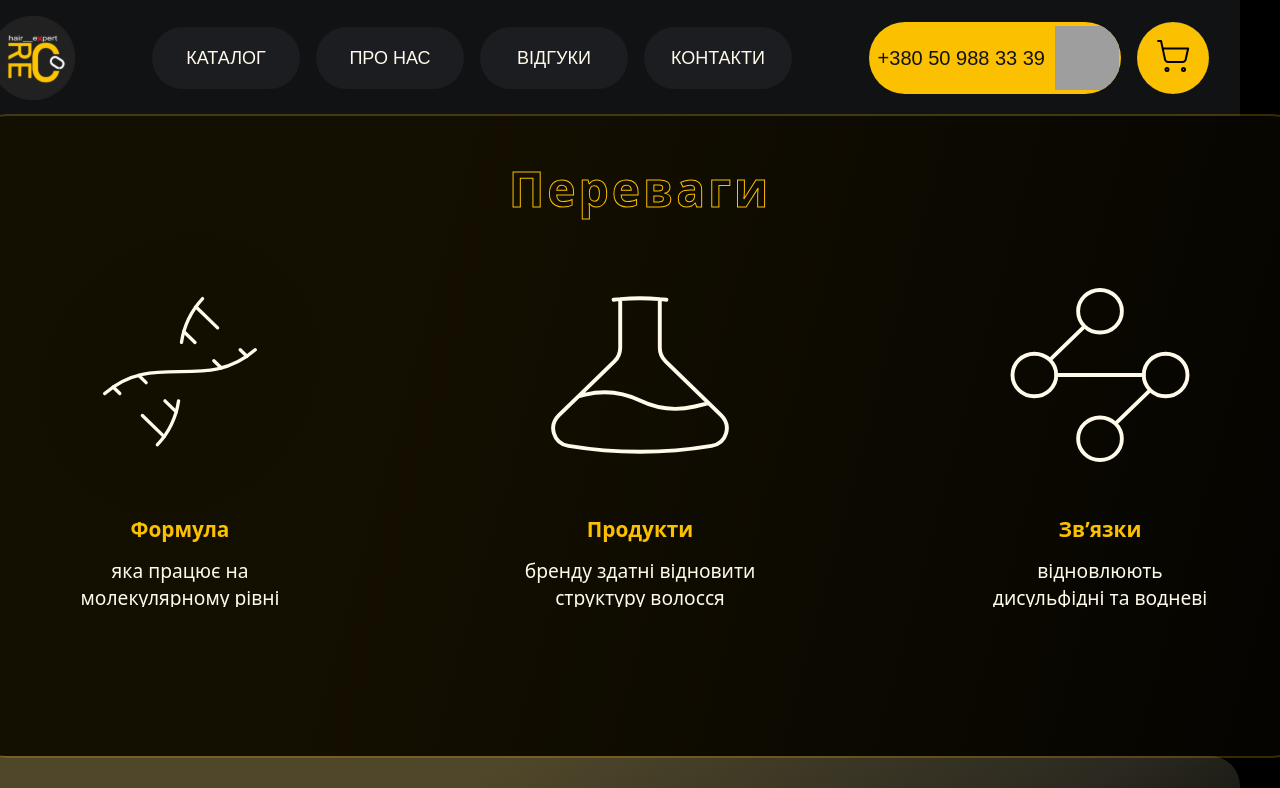
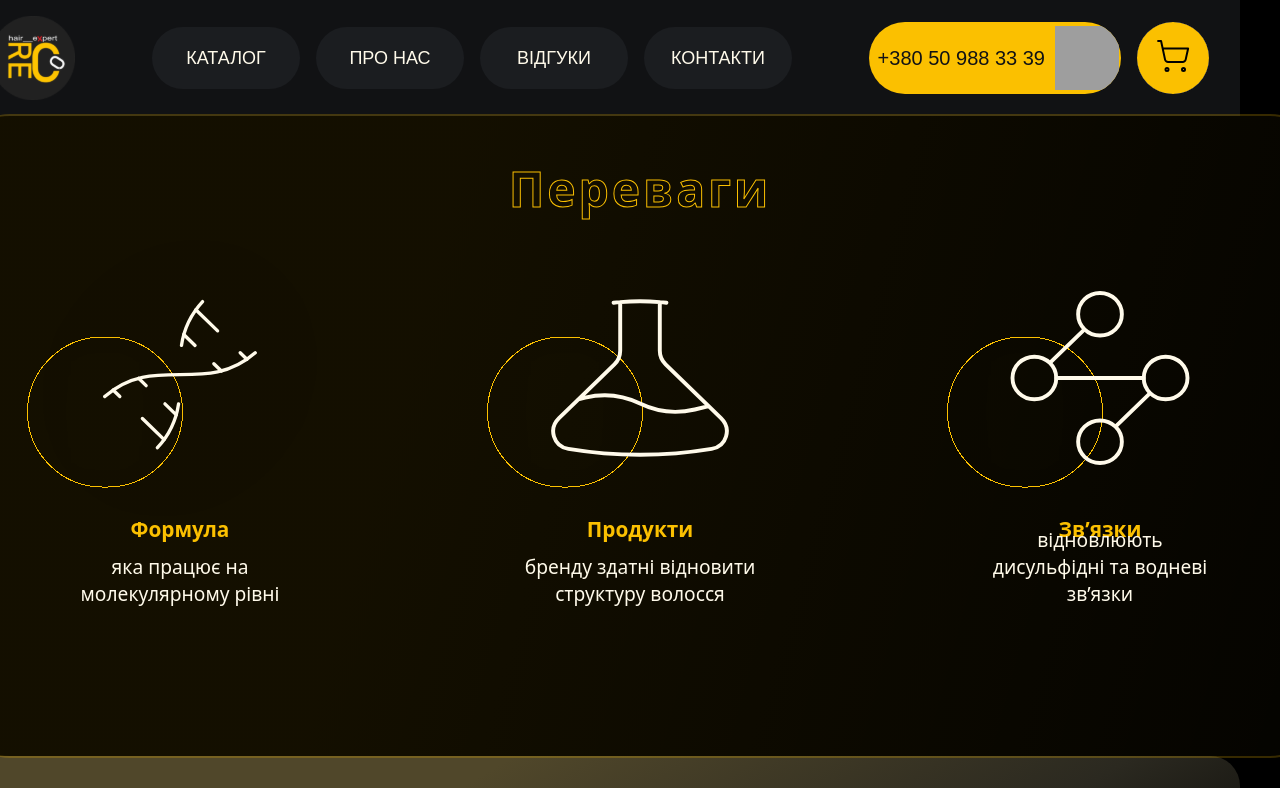
Before and after one commit to roman-sosnovskyi/reco, a React (Vite) app: page / in a window 1280 px wide. Shown: the top 788 px of the page. Built offline with nearby package versions, Linux system fonts and the light colour scheme; grey boxes are pictures that could not be loaded.

Commit message:
style: added circle

```diff
--- a/package.json
+++ b/package.json
@@ -11,7 +11,7 @@
     "lint": "eslint .",
     "lint:fix": "eslint --fix .",
     "prettier": "prettier --check .",
-    "prettier:format": "prettier --write .",
+    "prettir:format": "prettier --write .",
     "prepare": "husky"
   },
   "dependencies": {
--- a/src/libs/components/Adventages/Advantages.module.scss
+++ b/src/libs/components/Adventages/Advantages.module.scss
@@ -26,7 +26,7 @@
   text-underline-position: from-font;
   text-decoration-skip-ink: none;
   position: absolute;
-  top: 0em;
+  top: 0;
   width: 100%;
   margin-bottom: 0;
 }
@@ -36,7 +36,7 @@
   justify-content: space-between;
   height: 29.4em;
   width: 100%;
-  margin-top: 42px;
+  margin-top: 3rem;
 }
 
 .advantageCard {
@@ -45,10 +45,29 @@
   justify-content: center;
   align-items: center;
 }
+
+.advantageIconContainer {
+  position: relative;
+  display: flex;
+  justify-content: center;
+  align-items: center;
+  width: 100%;
+}
+
 .advantageIconWrapper {
   position: relative;
+  z-index: 2;
   bottom: 80px;
 }
+
+.circle {
+  position: absolute;
+  z-index: 1;
+  left: 33%;
+  margin-bottom: 95px;
+  transform: translate(-50%, -50%);
+}
+
 .advantageIcon {
   width: 97.3%;
   height: 90%;
@@ -72,7 +91,6 @@
   position: absolute;
   bottom: 110px;
   overflow: auto;
-  width: 234px;
-  height: 50px;
+  max-width: 234px;
   bottom: 8.1rem;
 }
--- a/src/libs/components/Adventages/Advantages.tsx
+++ b/src/libs/components/Adventages/Advantages.tsx
@@ -4,22 +4,26 @@ import FaDna2 from "@/assets/formula2.svg?url";
 import { Advantage } from "./types/AdvantagesTypes";
 import FaDna3 from "@/assets/formula3.svg?url";
 import FaDna1 from "@/assets/formula1.svg?url";
+import circle from "@/assets/Background.svg";
 
 const advantages: Advantage[] = [
   {
     icon: <img src={FaDna1} className={styles.advantageIcon} alt="Formula" />,
     title: "Формула",
-    description: "яка працює на молекулярному рівні"
+    description: "яка працює на молекулярному рівні",
+    circle: <img src={circle} className={styles.circle} alt="Circle" />
   },
   {
     icon: <img src={FaDna3} className={styles.advantageIcon} alt="Products" />,
     title: "Продукти",
-    description: "бренду здатні відновити структуру волосся"
+    description: "бренду здатні відновити структуру волосся",
+    circle: <img src={circle} className={styles.circle} alt="Circle" />
   },
   {
     icon: <img src={FaDna2} className={styles.advantageIcon} alt="Bonds" />,
     title: "Зв’язки",
-    description: "відновлюють дисульфідні та водневі зв’язки"
+    description: "відновлюють дисульфідні та водневі зв’язки",
+    circle: <img src={circle} className={styles.circle} alt="Circle" />
   }
 ];
 
@@ -30,7 +34,11 @@ export default function Advantages() {
       <div className={styles.advantagesContainer}>
         {advantages.map((adv) => (
           <div key={adv.title} className={classNames(styles.advantageCard)}>
-            <div className={styles.advantageIconWrapper}>{adv.icon}</div>
+            <div className={styles.advantageIconContainer}>
+              <span className={styles.circle}>{adv.circle}</span>
+              <div className={styles.advantageIconWrapper}>{adv.icon}</div>
+            </div>
+
             <h3 className={styles.advantageTitle}>{adv.title}</h3>
             <p className={styles.advantageDescription}>{adv.description}</p>
           </div>
--- a/src/libs/components/Adventages/types/AdvantagesTypes.ts
+++ b/src/libs/components/Adventages/types/AdvantagesTypes.ts
@@ -4,4 +4,5 @@ export interface Advantage {
   icon: JSX.Element;
   title: string;
   description: string;
+  circle: JSX.Element;
 }
```
